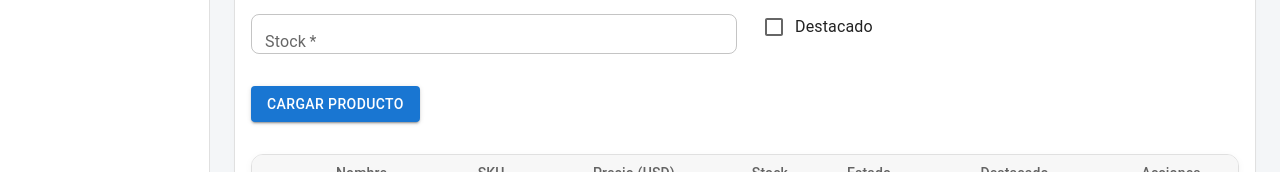
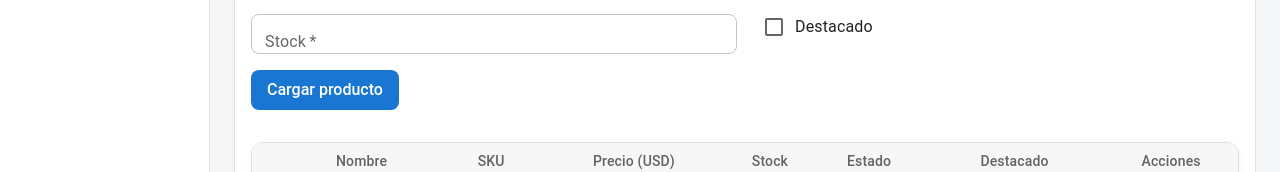
Before and after one commit to AlejandroSantini/AdminPensagro, a React (Vite) app: page /productos in a window 1280 px wide. Shown: the part 438-610 px from the top of the page. Built offline with nearby package versions, Linux system fonts and the light colour scheme; no server answers.

Commit message:
correccion botones

```diff
--- a/src/pages/products/components/CategoriesTab.tsx
+++ b/src/pages/products/components/CategoriesTab.tsx
@@ -116,7 +116,7 @@ export default function CategoriesTab() {
               />
             </Box>
           </Box>
-          <ContainedButton type="submit" sx={{ mt: 2 }}>Cargar categoría</ContainedButton>
+          <ContainedButton type="submit">Cargar categoría</ContainedButton>
         </form>
       </Box>
       <Table
--- a/src/pages/products/components/CombosTab.tsx
+++ b/src/pages/products/components/CombosTab.tsx
@@ -150,7 +150,7 @@ export default function CombosTab() {
               />
             </Box>
           </Box>
-          <ContainedButton type="submit" sx={{ mt: 2 }}>Cargar combo</ContainedButton>
+          <ContainedButton type="submit">Cargar combo</ContainedButton>
         </form>
       </Box>
       <Table
--- a/src/pages/products/components/ProductsTab.tsx
+++ b/src/pages/products/components/ProductsTab.tsx
@@ -144,7 +144,7 @@ function ProductsTab() {
               />
             </Box>
           </Box>
-          <ContainedButton type="submit" sx={{ mt: 2 }}>Cargar producto</ContainedButton>
+          <ContainedButton type="submit">Cargar producto</ContainedButton>
         </form>
       </Box>
       <Table
```
